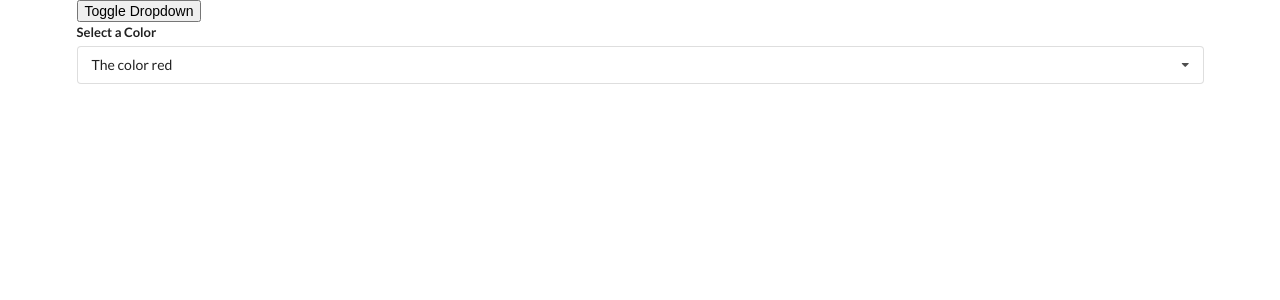
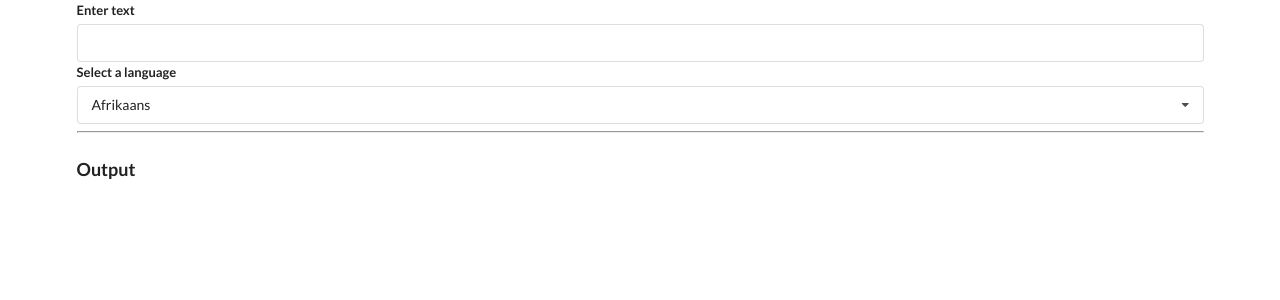
Before and after one commit to rhladchenko/ReactPlus300Widgets, a React (Create React App) app: page / in a window 1280 px wide. Shown: the top 300 px of the page. Built offline with nearby package versions, Linux system fonts and the light colour scheme; no server answers.

Commit message:
Lesson - 191

```diff
--- a/src/App.js
+++ b/src/App.js
@@ -2,6 +2,7 @@
 import Accordion from './components/Accordion';
 import Search from './components/Search';
 import DropDown from './components/DropDown';
+import Translate from './components/Translate';
 
 const items = [
     {
@@ -37,26 +38,11 @@
 
 const App = () => {
     const [selected, setSelected] = useState(options[0]);
-    const [showDropdown, setShowDropdown] = useState(true);
 
     return (
         <div className='app'>
             <div className='ui container'>
-                <button
-                    onClick={() => {
-                        setShowDropdown(!showDropdown);
-                    }}
-                >
-                    Toggle Dropdown
-                </button>
-                { showDropdown ?
-                    (<DropDown
-                        selected={selected}
-                        onSelectedChange={setSelected}
-                        options={options}
-                    /> )
-                    : null
-                }
+                <Translate />
             </div>
         </div>
     );
--- /dev/null
+++ b/src/components/Convert.js
@@ -0,0 +1,43 @@
+import React, { useState, useEffect } from 'react';
+import axios from 'axios';
+
+const Convert = ({ language, text }) => {
+    const [translated, setTranslated] = useState('');
+    const [debouncedText, setDebouncedText] = useState(text);
+
+    useEffect(() => {
+        const timerId = setTimeout(() => {
+            setDebouncedText(text);
+        }, 1000);
+
+        return () => {
+            clearTimeout(timerId);
+        };
+    }, [text]);
+
+    useEffect(() => {
+        const doTrnslation = async () => {
+            const { data } = await axios.post(
+                'https://translation.googleapis.com/language/translate/v2',
+                {},
+                {
+                    params: {
+                        q: debouncedText,
+                        target: language.value,
+                        key: 'AIzaSyCHUCmpR7cT_yDFHC98CZJy2LTms-IwDlM',
+                    },
+                }
+            );
+            setTranslated(data.data.translations[0].translatedText);
+        };
+        doTrnslation();
+    }, [language, debouncedText]);
+
+    return (
+        <div className='conver'>
+            <h1 className='ui header'>{translated}</h1>
+        </div>
+    );
+};
+
+export default Convert;
--- a/src/components/DropDown.js
+++ b/src/components/DropDown.js
@@ -1,6 +1,6 @@
 import React, { useState, useEffect, useRef } from 'react';
 
-const DropDown = ({ options, selected, onSelectedChange }) => {
+const DropDown = ({ options, selected, onSelectedChange, label }) => {
     const [open, setOpen] = useState(false);
     const ref = useRef();
 
@@ -41,7 +41,7 @@
     return (
         <div ref={ref} className='ui form'>
             <div className='field'>
-                <label htmlFor='label'>Select a Color</label>
+                <label htmlFor='label'>{label}</label>
                 <div
                     onClick={() => setOpen(!open)}
                     className={`ui selection dropdown ${
--- /dev/null
+++ b/src/components/Translate.js
@@ -0,0 +1,55 @@
+import React, { useState } from 'react';
+import Convert from './Convert';
+import DropDown from './DropDown';
+
+
+const options = [
+    {
+        label: 'Afrikaans',
+        value: 'af',
+    },
+    {
+        label: 'Arabic',
+        value: 'ar',
+    },
+    {
+        label: 'Hindi',
+        value: 'hi',
+    },
+    {
+        label: 'Russian',
+        value: 'ru',
+    }
+];
+
+const Translate = (props) => {
+    const [language, setLanguage] = useState(options[0]);
+    const [text, setText] = useState('');
+
+    return (
+        <div className='translate'>
+            <div className='ui form'>
+                <div className='field'>
+                    <label htmlFor="">Enter text</label>
+                    <input
+                        value={text}
+                        onChange={(e) => {
+                            setText(e.target.value);
+                        }}
+                    />
+                </div>
+            </div>
+            <DropDown
+                selected={language}
+                onSelectedChange={setLanguage}
+                options={options}
+                label='Select a language'
+            />
+            <hr/>
+            <h3 className='ui header'>Output</h3>
+            <Convert text={text} language={language} />
+        </div>
+    );
+};
+
+export default Translate;
```
Also changed, not shown: 1 other file (tests, documents, lock files or other folders).
